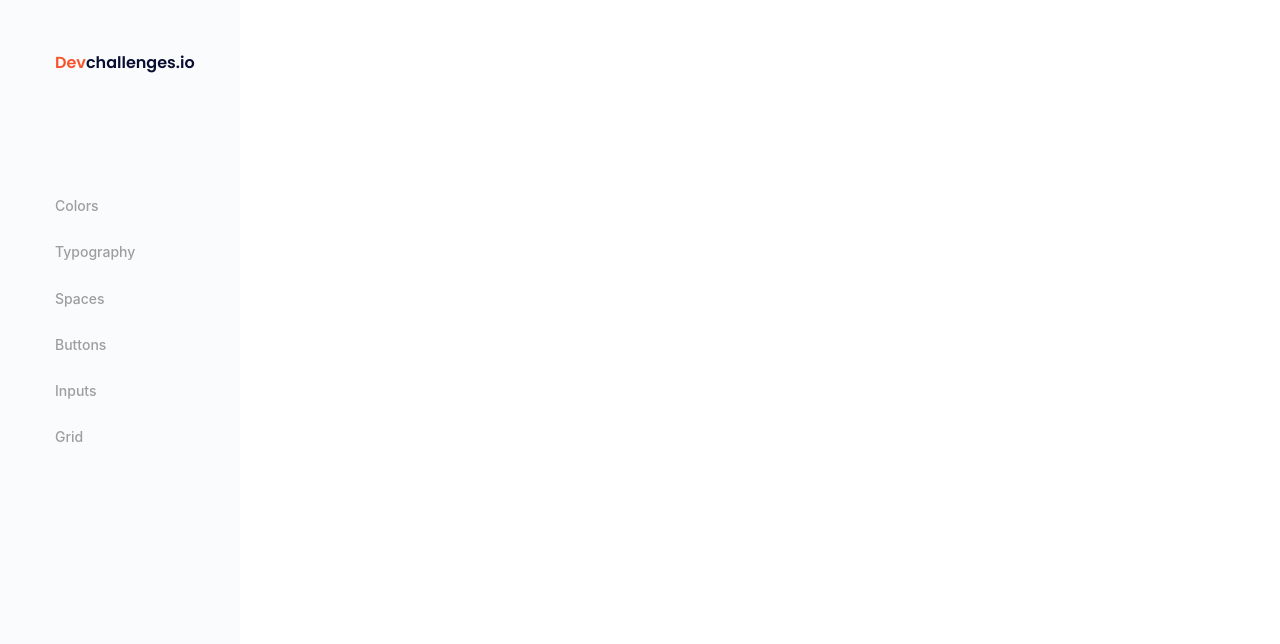
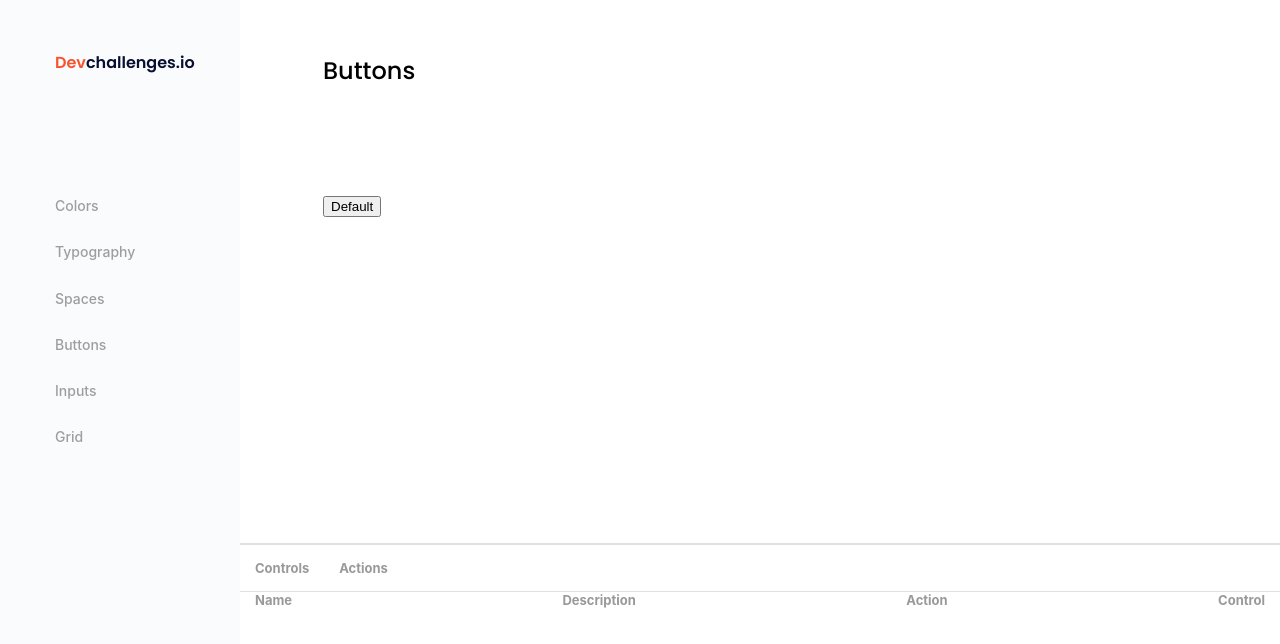
Before and after one commit to tatranan/ButtonComponent-DevChallenges, a React (Create React App) app: page / in a window 1280 px wide. Shown: the top 644 px of the page. Built offline with nearby package versions, Linux system fonts and the light colour scheme.

Commit message:
Edit Css

```diff
--- a/src/assets/css/Main.css
+++ b/src/assets/css/Main.css
@@ -19,7 +19,6 @@
 }
 .container-wrapper{
     display: flex;
-    justify-content: space-between;
 }
 .sidebar{
     width: 240px;
@@ -55,3 +54,73 @@
 .nav-item a:hover,.nav-item a:active{
     color: var(--secondary-color);
 }
+
+.content{
+    display: flex;
+    flex-direction: column;
+    width: 100%;
+}
+.content-header{
+    margin: 53px 83px;
+    font-family: 'Poppins', sans-serif;
+    font-weight: 500;
+    font-size: 24px;
+    line-height: 36px;
+}
+.main-content{
+
+}
+.components{
+    margin: 53px 83px;
+}
+.controls{
+    margin-top: auto;
+    height: 255px;
+    border-top: 2px solid var(--gray-color-2);
+    width: 100%;
+}
+.control-nav{
+    border-bottom: 1px solid var(--gray-color-2);
+}
+.control-nav-wrap{
+    display: flex;
+}
+.control-nav-link{
+    white-space: normal;
+    display: inline-flex;
+    overflow: hidden;
+    vertical-align: top;
+    -webkit-box-pack: center;
+    justify-content: center;
+    -webkit-box-align: center;
+    align-items: center;
+    text-align: center;
+    text-decoration: none;
+    padding: 0px 15px;
+    transition: color 0.2s linear 0s, border-bottom-color 0.2s linear 0s;
+    height: 40px;
+    line-height: 12px;
+    cursor: pointer;
+    background: transparent;
+    border-width: 3px 0px;
+    border-style: solid;
+    border-color: transparent;
+    border-image: initial;
+    font-weight: bold;
+    font-size: 13px;
+    color: rgb(153, 153, 153);
+}
+.table-title{
+    padding: 0 15px;
+    font-weight: bold;
+    font-size: 13px;
+    color: rgb(153, 153, 153);
+}
+#table th{
+    width: 100%;
+
+}
+.table-header{
+    display: flex;
+    justify-content: space-between;
+}
--- a/src/layouts/Main/index.jsx
+++ b/src/layouts/Main/index.jsx
@@ -1,4 +1,3 @@
-import logo from '../../assets/images/devchallenges.png';
 import '../../assets/css/Main.css'
 import {Sidebar} from "../Sidebar";
 
@@ -7,6 +6,47 @@ export function Main() {
         <div className="container">
             <div className="container-wrapper">
                 <Sidebar/>
+
+                <div className="content">
+                    <div className="content-header">Buttons</div>
+                    <div className="main-content">
+                        <div className="components">
+                            <div className="component-item">
+                                <div className="component-show">
+                                    <button>Default</button>
+                                </div>
+                            </div>
+                        </div>
+                    </div>
+                    <div className="controls">
+                        <div className="control-nav">
+                            <div className="control-nav-wrap">
+                                <div className="control-nav-item">
+                                    <a href="1" className="control-nav-link">Controls</a>
+                                </div>
+                                <div className="control-nav-item">
+                                    <a href="1" className="control-nav-link">Actions</a>
+                                </div>
+                            </div>
+                        </div>
+                        <div className="control-content">
+                            <div id="table">
+                                <div className="table-header">
+                                    <div className="table-title">Name</div>
+                                    <div className="table-title">Description</div>
+                                    <div className="table-title">Action</div>
+                                    <div className="table-title">Control</div>
+                                </div>
+                                <div>
+                                    <div></div>
+                                    <div></div>
+                                    <div></div>
+                                    <div></div>
+                                </div>
+                            </div>
+                        </div>
+                    </div>
+                </div>
             </div>
         </div>
     );
```
